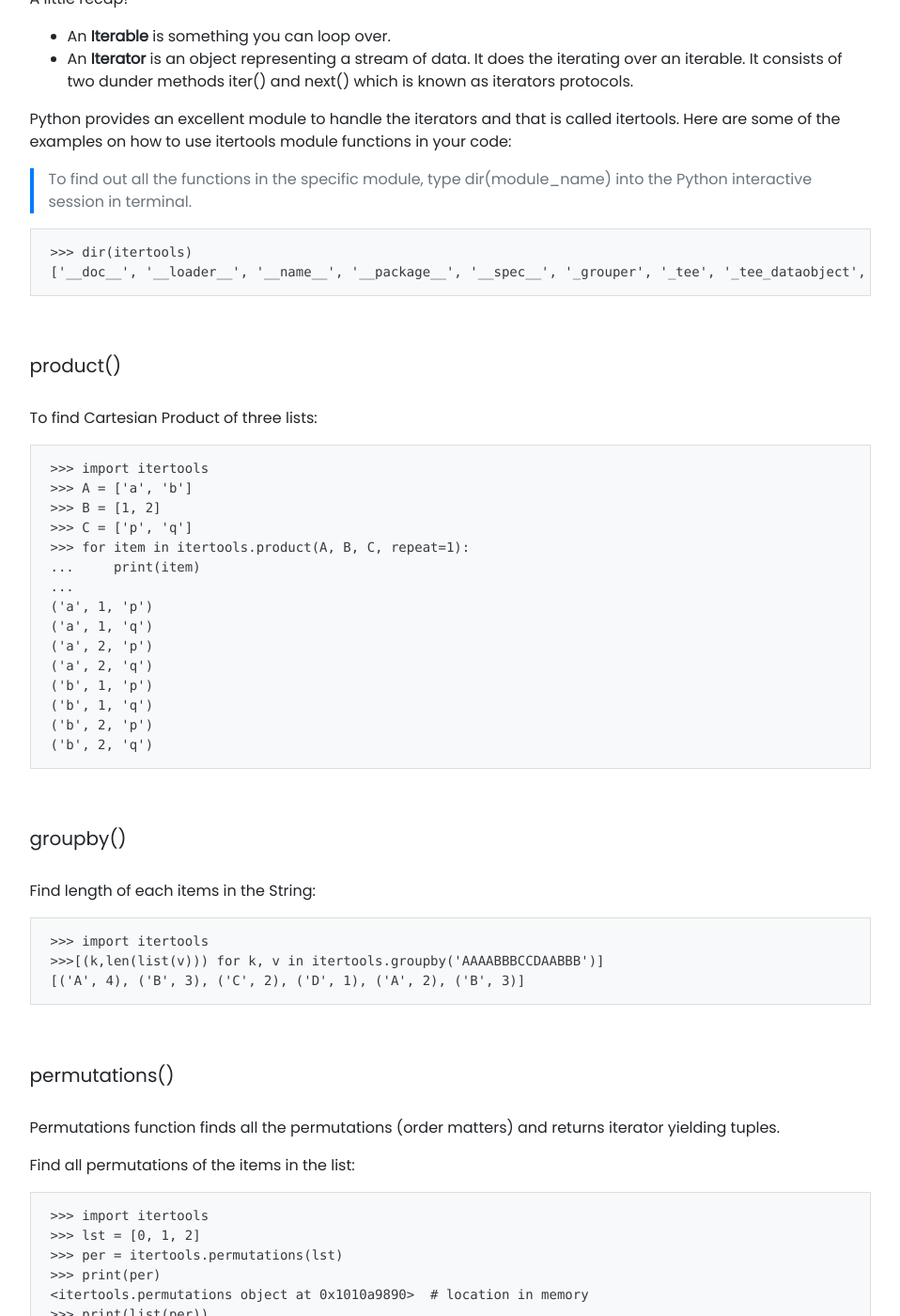
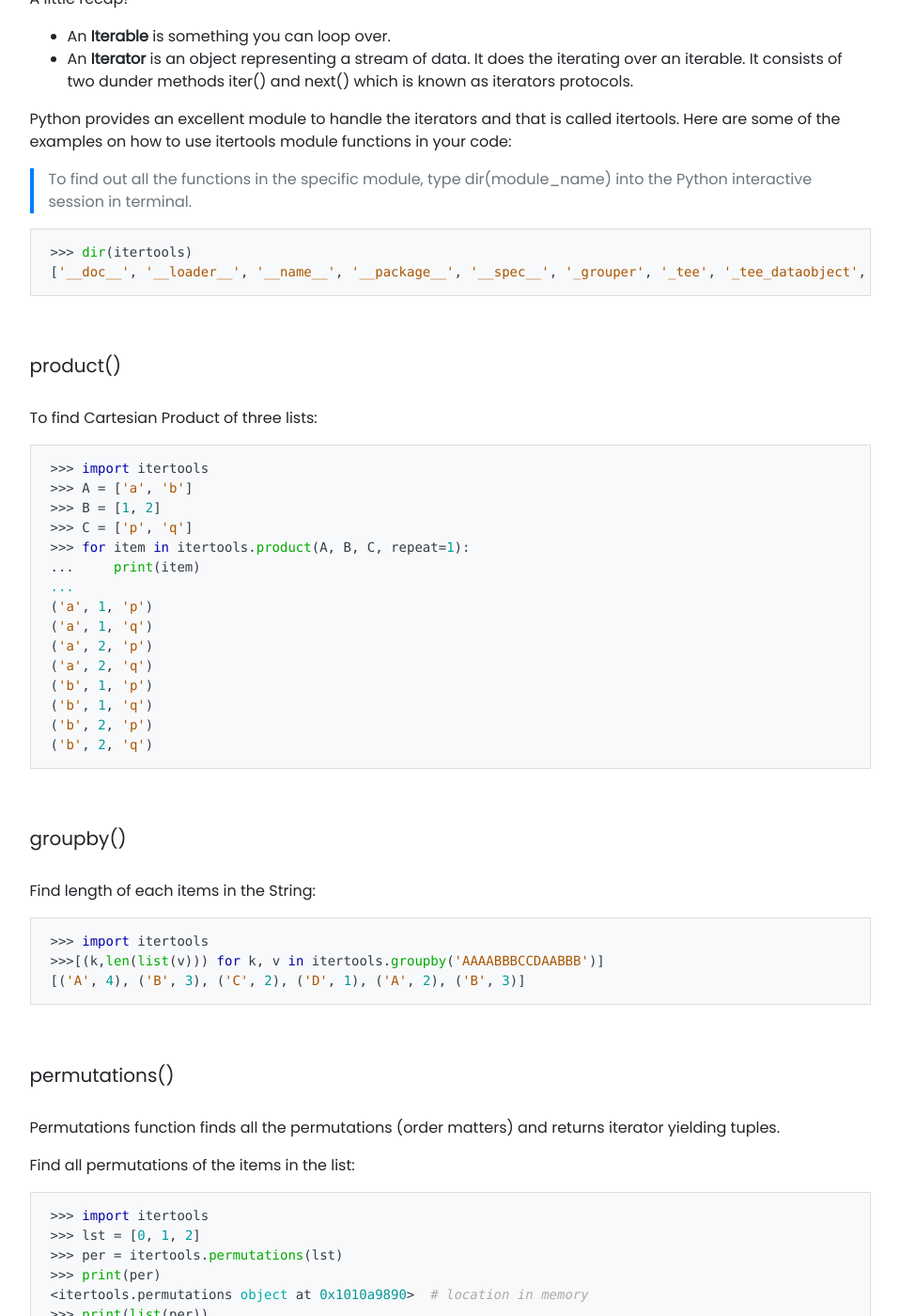
Before and after one commit to adzguy/portfolio, a Jekyll site: the page built from _posts/2021-03-24-Itertools-Module.md, in a window 1280 px wide and 1400 px high, scrolled down 692 px. Shown: the whole window at 94% size, without its empty margins (161-1119 px from the left). Built offline with Jekyll 4.4.1, drawn with Linux system fonts in a browser that asks for light colours; nearby versions of some CDN libraries; our own code applies the rules of GitHub Pages for plain Markdown files; some of the changed text lies outside the part shown.

Commit message:
code block edit

````diff
--- a/_posts/2021-03-24-Itertools-Module.md
+++ b/_posts/2021-03-24-Itertools-Module.md
@@ -21,7 +21,7 @@ Python provides an excellent module to handle the iterators and that is called i
 
 > To find out all the functions in the specific module, type dir(module_name) into the Python interactive session in terminal.
 
-```
+```python
 >>> dir(itertools)
 ['__doc__', '__loader__', '__name__', '__package__', '__spec__', '_grouper', '_tee', '_tee_dataobject', 'accumulate', 'chain', 'combinations', 'combinations_with_replacement', 'compress', 'count', 'cycle', 'dropwhile', 'filterfalse', 'groupby', 'islice', 'permutations', 'product', 'repeat', 'starmap', 'takewhile', 'tee', 'zip_longest']
 ```
@@ -33,7 +33,7 @@ Python provides an excellent module to handle the iterators and that is called i
 <br>
 To find Cartesian Product of three lists:
 
-```
+```python
 >>> import itertools
 >>> A = ['a', 'b']
 >>> B = [1, 2]
@@ -56,7 +56,7 @@ To find Cartesian Product of three lists:
 <br>
 Find length of each items in the String:
 
-```
+```python
 >>> import itertools
 >>>[(k,len(list(v))) for k, v in itertools.groupby('AAAABBBCCDAABBB')]
 [('A', 4), ('B', 3), ('C', 2), ('D', 1), ('A', 2), ('B', 3)]
@@ -69,7 +69,7 @@ Permutations function finds all the permutations (order matters) and returns ite
 
 Find all permutations of the items in the list:
 
-```
+```python
 >>> import itertools
 >>> lst = [0, 1, 2]
 >>> per = itertools.permutations(lst)
@@ -87,7 +87,7 @@ Combinations function finds all the combinations (order does not matter) and ret
 
 Find all permutations of the items in the list:
 
-```
+```python
 >>> import itertools
 >>> lst = [0, 1, 2]
 >>> comb = itertools.combinations(lst)
@@ -98,4 +98,4 @@ Find all permutations of the items in the list:
 
 ```
 
-You can check out the Python documentation on the [itertools](https://docs.python.org/3/library/itertools.html#itertools.groupby) module for more functions.
+You can check out the Python documentation on the [itertools module](https://docs.python.org/3/library/itertools.html#itertools.groupby) for more functions.
````
Also changed, not shown: _posts/2021-03-23-Functools-Module.md (+4 -4 lines).
